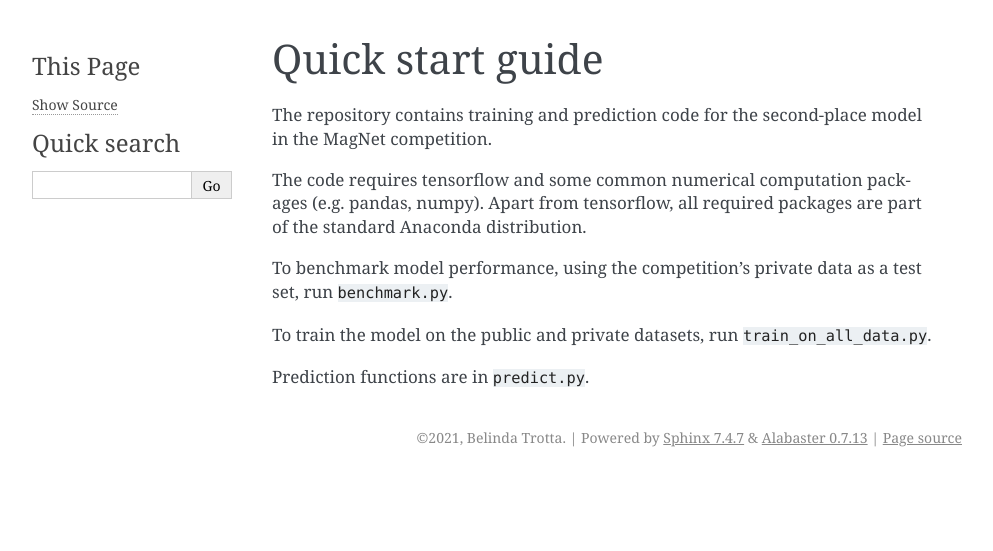
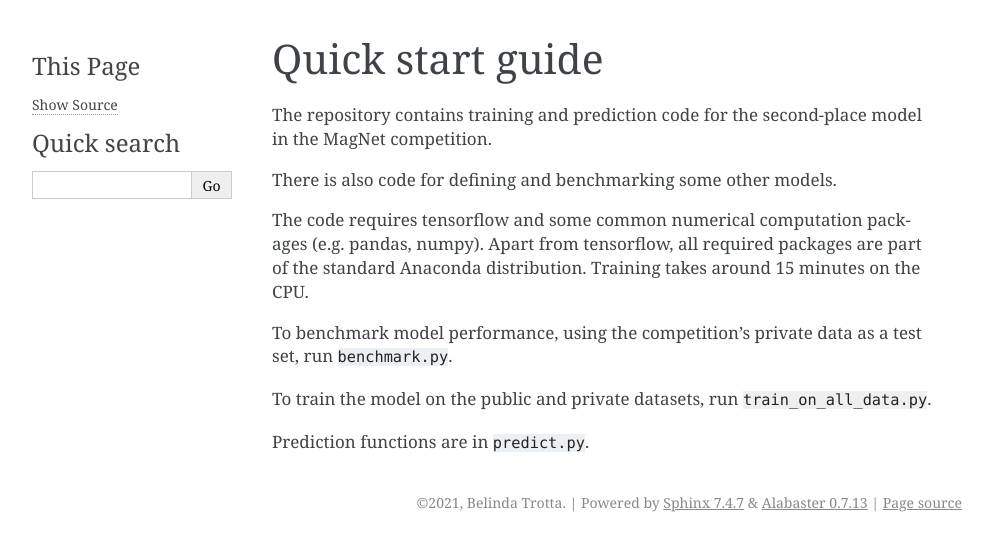
Before and after one commit to CIRES-Geomagnetism/MagNet, a Sphinx documentation site: the page built from doc/quick_start.rst, in a window 1280 px wide. Shown: the top 551 px of the page, without its empty margins (148-1141 px from the left). Built offline with Sphinx 7.4.7, drawn with Linux system fonts in a browser that asks for light colours; pages that are not in the unit, such as notebooks, are missing from menus.

Commit message:
Update docs

```diff
--- a/doc/quick_start.rst
+++ b/doc/quick_start.rst
@@ -4,8 +4,10 @@ Quick start guide
 The repository contains training and prediction code for the second-place model in the
 MagNet competition.
 
+There is also code for defining and benchmarking some other models.
+
 The code requires tensorflow and some common numerical computation packages (e.g. pandas, numpy). Apart from tensorflow,
-all required packages are part of the standard Anaconda distribution.
+all required packages are part of the standard Anaconda distribution. Training takes around 15 minutes on the CPU.
 
 To benchmark model performance, using the competition's private data as a test set, run ``benchmark.py``.
 
```
